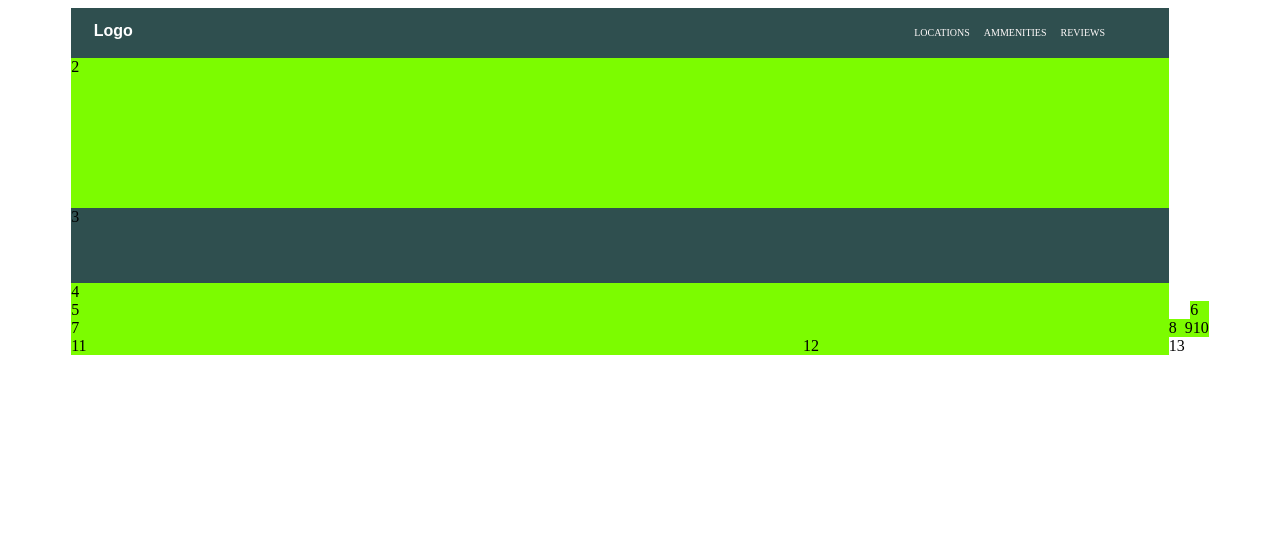
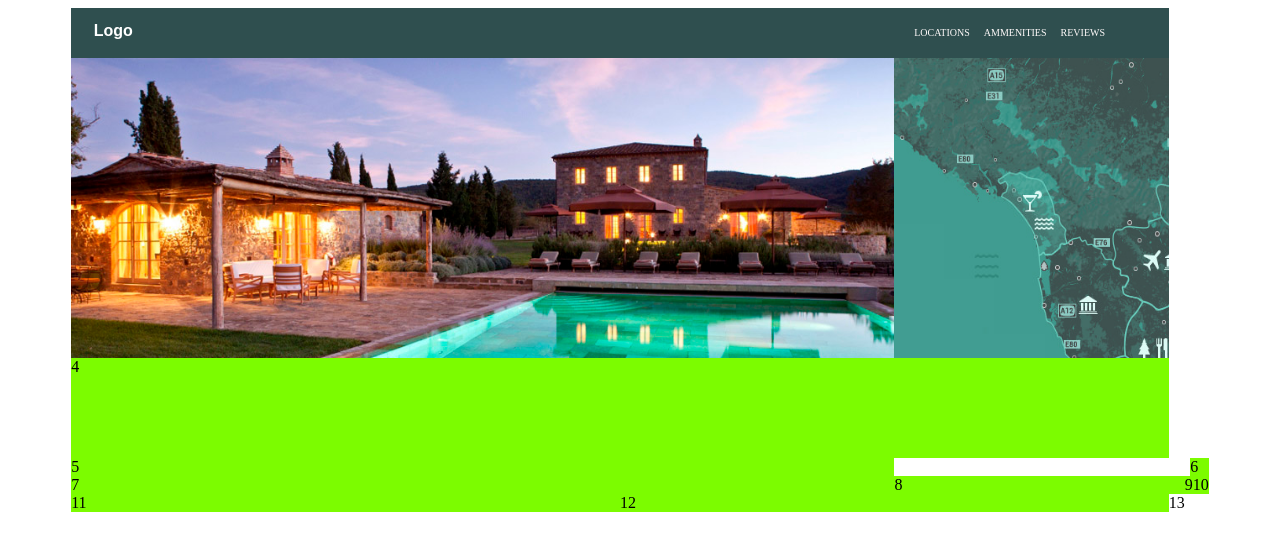
Before and after one commit to TAxford/TuscanyVilla, a plain HTML site: page TuscanyVilla/index.html in a window 1280 px wide. Drawn offline with Linux system fonts and the light colour scheme.

Commit message:
Added photos for section 2

```diff
--- a/TuscanyVilla/index.html
+++ b/TuscanyVilla/index.html
@@ -21,8 +21,12 @@
             </ul>
 
         </section>
-        <section class="grid-item grid-item-2">2</section>
-        <section class="grid-item grid-item-3">3</section>
+        <section class="grid-item grid-item-2">
+
+        </section>
+        <section class="grid-item grid-item-3">
+            <image id="imgSec3" src="Img/Versilia.jpg" />
+        </section>
         <section class="grid-item grid-item-4">4</section>
         <section class="grid-item grid-item-5">5</section>
         <section class="grid-item grid-item-6">6</section>
--- a/TuscanyVilla/style.css
+++ b/TuscanyVilla/style.css
@@ -1,6 +1,6 @@
 .container {
     display: grid;
-    grid-template-columns: repeat(3, 1fr);
+    grid-template-columns: repeat(4, 1fr);
     margin: auto;
     max-width: 1200px;
     width: 90%;
@@ -11,7 +11,7 @@ section.grid-item.grid-item-1 {
     grid-column: 1 / span 4;
     background-color: darkslategray;
     height: 50px;
-}
+    }
 
 .LogoButton {
     background-color: darkslategray;
@@ -49,19 +49,26 @@ li {
 
 section.grid-item.grid-item-2 {
     grid-column: 1 / span 3;
-    background-color: lawngreen;
-    height: 150px;
+    height: 300px;
+    background-image: url('Img/tuscany-villas-sant-anna.jpg');
+    background-size:100%;
 }
 
+
 section.grid-item.grid-item-3 {
-    grid-column: 1 / span 3;
-    background-color: darkslategray;
-    height: 75px;
+    grid-column: 4 / span 1;
+    height:300px;
+}
+
+#imgSec3{
+    width:100%;
+    height:100%;
 }
 
 section.grid-item.grid-item-4 {
-    grid-column: 1 / span 3;
+    grid-column: 1 / span 4;
     background-color: lawngreen;
+    height:100px;
 }
 
 section.grid-item.grid-item-5 {
```
